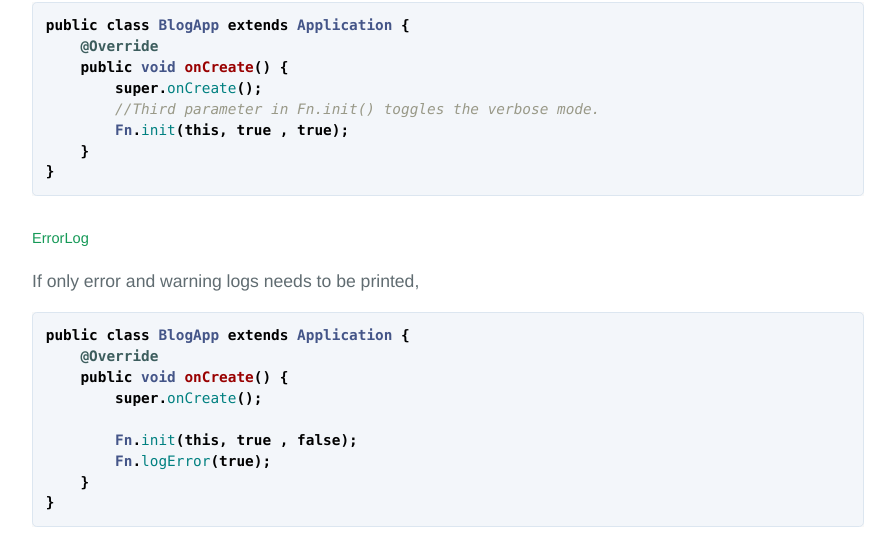
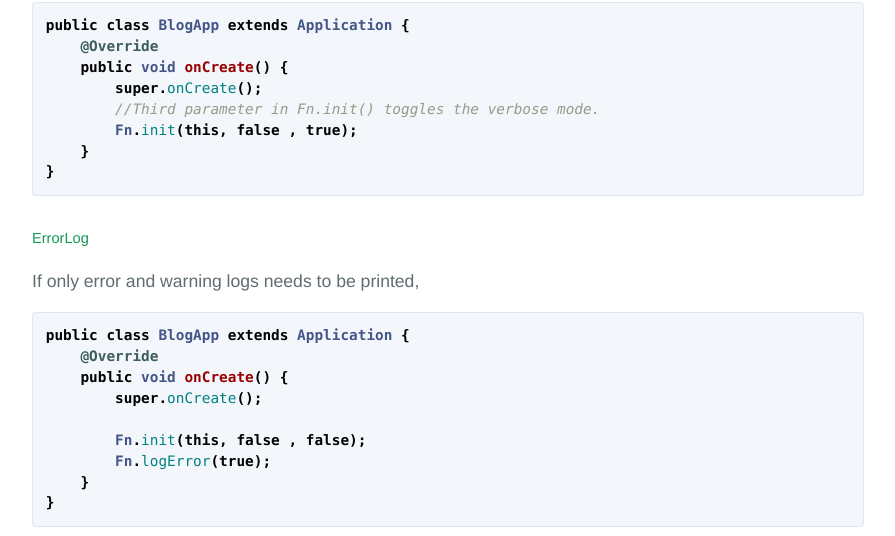
Before and after one commit to finotes/finotes.github.io, a Jekyll site: the page built from _posts/2018-02-02-java-docs.md, in a window 1280 px wide and 900 px high, scrolled down 2324 px. Shown: the part 138-674 px from the top of the window, without its empty margins (192-1087 px from the left). Built offline with Jekyll 4.4.1, drawn with Linux system fonts in a browser that asks for light colours; some web fonts are replaced.

Commit message:
Update 2018-02-02-java-docs.md

````diff
--- a/_posts/2018-02-02-java-docs.md
+++ b/_posts/2018-02-02-java-docs.md
@@ -93,7 +93,7 @@ public class BlogApp extends Application {
     public void onCreate() {
         super.onCreate();
 	//Third parameter in Fn.init() toggles the verbose mode.
-	Fn.init(this, true , true);
+	Fn.init(this, false , true);
     }
 }
 ```
@@ -105,7 +105,7 @@ public class BlogApp extends Application {
     public void onCreate() {
         super.onCreate();
 
-        Fn.init(this, true , false);
+        Fn.init(this, false , false);
         Fn.logError(true);
     }
 }
````
